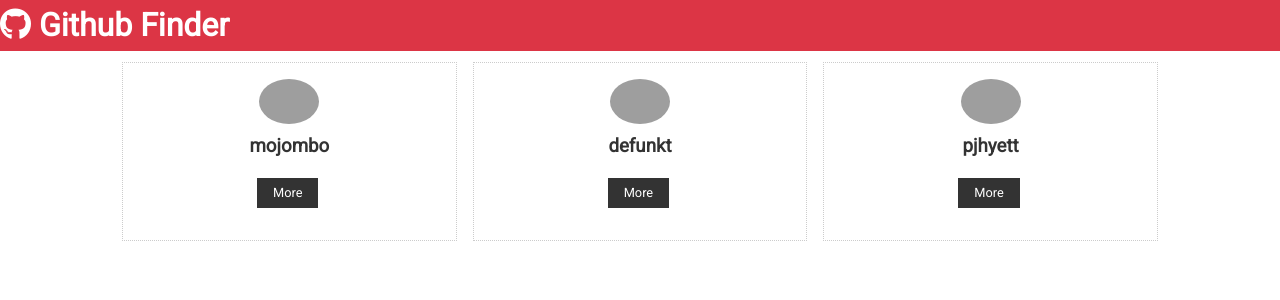
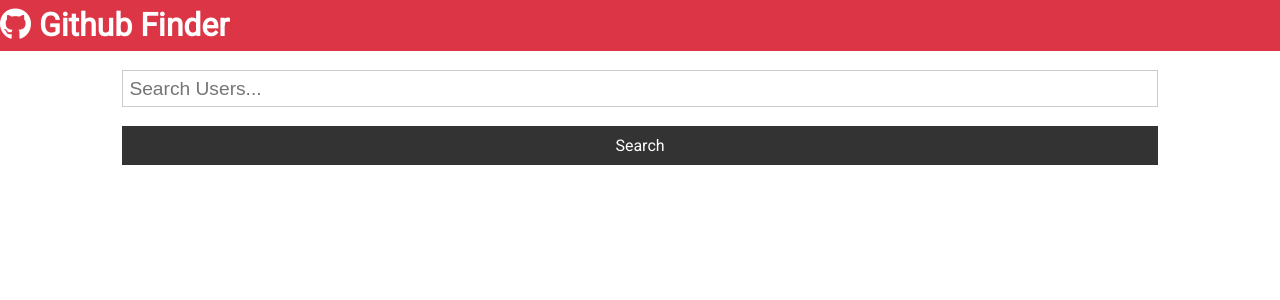
Before and after one commit to serjykalstryke/githubFinder, a React (Create React App) app: page / in a window 1280 px wide. Shown: the top 300 px of the page. Built offline with nearby package versions, Linux system fonts and the light colour scheme; grey boxes are pictures that could not be loaded.

Commit message:
search functionality is working again

```diff
--- a/src/App.js
+++ b/src/App.js
@@ -1,15 +1,34 @@
 import React, { Component } from "react";
 import Navbar from "./components/layout/Navbar";
 import Users from "./components/users/Users";
+import Search from "./components/users/Search";
+
+import axios from "axios";
 import "./App.css";
 
 class App extends Component {
+	state = {
+		users: [],
+		loading: false,
+	};
+
+	//Search Github Users
+	searchUsers = async (text) => {
+		this.setState({ loading: true });
+		const res = await axios.get(
+			`https://api.github.com/search/users?q=${text}&client_id=${process.env.REACT_APP_CLIENT_ID}&client_secret=${process.env.REACT_APP_CLIENT_SECRET}`
+		);
+
+		this.setState({ users: res.data.items, loading: false });
+	};
+
 	render() {
 		return (
 			<div className="app">
 				<Navbar />
 				<div className="container">
-					<Users />
+					<Search searchUsers={this.searchUsers} />
+					<Users loading={this.state.loading} users={this.state.users} />
 				</div>
 			</div>
 		);
--- a/src/components/layout/Navbar.js
+++ b/src/components/layout/Navbar.js
@@ -1,25 +1,24 @@
 import React, { Component } from "react";
 import PropTypes from "prop-types";
 
-export class Navbar extends Component {
-	static defaultProps = {
+const Navbar = ({ icon, title }) => {
+	return (
+		<div className="nav bg-primary">
+			<h1>
+				<i className={icon} /> {title}
+			</h1>
+		</div>
+	);
+};
+
+Navbar.defaultProps = {
 	title: "Github Finder",
 	icon: "fab fa-github",
 };
 
-	static propTypes = {
+Navbar.propTypes = {
 	title: PropTypes.string.isRequired,
 	icon: PropTypes.string.isRequired,
 };
-	render() {
-		return (
-			<div className="nav bg-primary">
-				<h1>
-					<i className={this.props.icon} /> {this.props.title}
-				</h1>
-			</div>
-		);
-	}
-}
 
 export default Navbar;
--- a/src/components/users/Search.js
+++ b/src/components/users/Search.js
@@ -1,29 +1,28 @@
-import React, { useState } from "react";
-import PropTypes from "prop-types";
+import React, { Component } from "react";
 
-const Search = ({ searchUsers, showClear, clearUsers, setAlert }) => {
-	const [text, setText] = useState("");
-
-	const onSubmit = (e) => {
-		e.preventDefault();
-		if (text === "") {
-			setAlert("Please enter a name", "light");
-		} else {
-			searchUsers(text);
-			setText("");
-		}
+export class Search extends Component {
+	state = {
+		text: "",
 	};
 
-	const onChange = (e) => setText(e.target.value);
+	onSubmit = (e) => {
+		e.preventDefault();
+		this.props.searchUsers(this.state.text);
+		this.setState({ text: "" });
+	};
+
+	onChange = (e) => this.setState({ [e.target.name]: e.target.value });
+
+	render() {
 		return (
 			<div>
-			<form onSubmit={onSubmit} className="form">
+				<form onSubmit={this.onSubmit} className="form">
 					<input
 						type="text"
 						name="text"
-					placeholder="Search Users"
-					value={text}
-					onChange={onChange}
+						placeholder="Search Users..."
+						value={this.state.text}
+						onChange={this.onChange}
 					/>
 					<input
 						type="submit"
@@ -31,20 +30,9 @@
 						className="btn btn-dark btn-block"
 					/>
 				</form>
-			{showClear && (
-				<button className="btn btn-light btn-block" onClick={clearUsers}>
-					clear
-				</button>
-			)}
 			</div>
 		);
-};
-
-Search.propTypes = {
-	searchUsers: PropTypes.func.isRequired,
-	clearUsers: PropTypes.func.isRequired,
-	showClear: PropTypes.bool.isRequired,
-	setAlert: PropTypes.func.isRequired,
-};
+	}
+}
 
 export default Search;
--- a/src/components/users/UserItem.js
+++ b/src/components/users/UserItem.js
@@ -1,8 +1,7 @@
-import React, { Component } from "react";
+import React from "react";
+import PropTypes from "prop-types";
 
-class UserItem extends Component {
-	render() {
-		const { login, avatar_url, html_url } = this.props.user;
+const UserItem = ({ user: { login, avatar_url, html_url } }) => {
 	return (
 		<div className="card text-center">
 			<img
@@ -19,7 +18,10 @@
 			</div>
 		</div>
 	);
-	}
-}
+};
+
+UserItem.propType = {
+	user: PropTypes.object.isRequired,
+};
 
 export default UserItem;
--- a/src/components/users/Users.js
+++ b/src/components/users/Users.js
@@ -1,91 +1,26 @@
-import React, { Component } from "react";
+import React from "react";
 import UserItem from "./UserItem";
+import Spinner from "../layout/Spinner";
+import PropTypes from "prop-types";
 
-class Users extends Component {
-	state = {
-		users: [
-			{
-				login: "mojombo",
-				id: 1,
-				node_id: "MDQ6VXNlcjE=",
-				avatar_url: "https://avatars.githubusercontent.com/u/1?v=4",
-				gravatar_id: "",
-				url: "https://api.github.com/users/mojombo",
-				html_url: "https://github.com/mojombo",
-				followers_url: "https://api.github.com/users/mojombo/followers",
-				following_url:
-					"https://api.github.com/users/mojombo/following{/other_user}",
-				gists_url: "https://api.github.com/users/mojombo/gists{/gist_id}",
-				starred_url:
-					"https://api.github.com/users/mojombo/starred{/owner}{/repo}",
-				subscriptions_url: "https://api.github.com/users/mojombo/subscriptions",
-				organizations_url: "https://api.github.com/users/mojombo/orgs",
-				repos_url: "https://api.github.com/users/mojombo/repos",
-				events_url: "https://api.github.com/users/mojombo/events{/privacy}",
-				received_events_url:
-					"https://api.github.com/users/mojombo/received_events",
-				type: "User",
-				site_admin: false,
-			},
-			{
-				login: "defunkt",
-				id: 2,
-				node_id: "MDQ6VXNlcjI=",
-				avatar_url: "https://avatars.githubusercontent.com/u/2?v=4",
-				gravatar_id: "",
-				url: "https://api.github.com/users/defunkt",
-				html_url: "https://github.com/defunkt",
-				followers_url: "https://api.github.com/users/defunkt/followers",
-				following_url:
-					"https://api.github.com/users/defunkt/following{/other_user}",
-				gists_url: "https://api.github.com/users/defunkt/gists{/gist_id}",
-				starred_url:
-					"https://api.github.com/users/defunkt/starred{/owner}{/repo}",
-				subscriptions_url: "https://api.github.com/users/defunkt/subscriptions",
-				organizations_url: "https://api.github.com/users/defunkt/orgs",
-				repos_url: "https://api.github.com/users/defunkt/repos",
-				events_url: "https://api.github.com/users/defunkt/events{/privacy}",
-				received_events_url:
-					"https://api.github.com/users/defunkt/received_events",
-				type: "User",
-				site_admin: false,
-			},
-			{
-				login: "pjhyett",
-				id: 3,
-				node_id: "MDQ6VXNlcjM=",
-				avatar_url: "https://avatars.githubusercontent.com/u/3?v=4",
-				gravatar_id: "",
-				url: "https://api.github.com/users/pjhyett",
-				html_url: "https://github.com/pjhyett",
-				followers_url: "https://api.github.com/users/pjhyett/followers",
-				following_url:
-					"https://api.github.com/users/pjhyett/following{/other_user}",
-				gists_url: "https://api.github.com/users/pjhyett/gists{/gist_id}",
-				starred_url:
-					"https://api.github.com/users/pjhyett/starred{/owner}{/repo}",
-				subscriptions_url: "https://api.github.com/users/pjhyett/subscriptions",
-				organizations_url: "https://api.github.com/users/pjhyett/orgs",
-				repos_url: "https://api.github.com/users/pjhyett/repos",
-				events_url: "https://api.github.com/users/pjhyett/events{/privacy}",
-				received_events_url:
-					"https://api.github.com/users/pjhyett/received_events",
-				type: "User",
-				site_admin: false,
-			},
-		],
-	};
-
-	render() {
+const Users = ({ users, loading }) => {
+	if (loading) {
+		return <Spinner />;
+	} else {
 		return (
 			<div style={userStyle}>
-				{this.state.users.map((user) => (
+				{users.map((user) => (
 					<UserItem key={user.id} user={user} />
 				))}
 			</div>
 		);
 	}
-}
+};
+
+Users.propTypes = {
+	users: PropTypes.array.isRequired,
+	loading: PropTypes.bool.isRequired,
+};
 
 const userStyle = {
 	display: "grid",
```
Also changed, not shown: 1 other file (tests, documents, lock files or other folders). Lines whose indentation alone changed are shown as unchanged.
